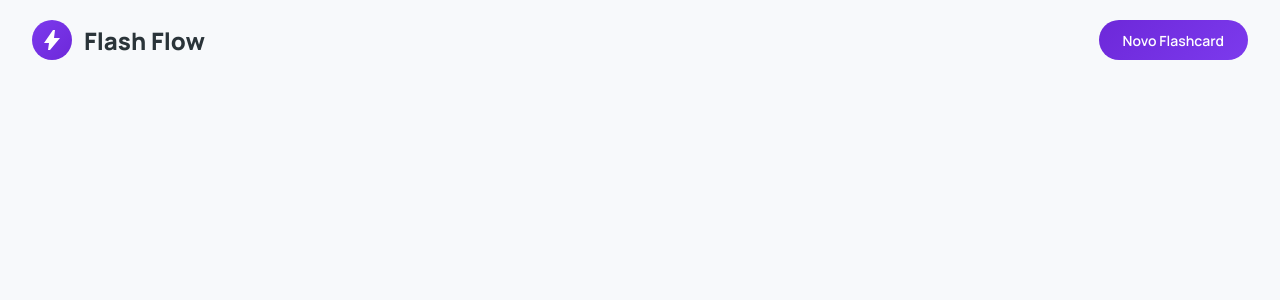
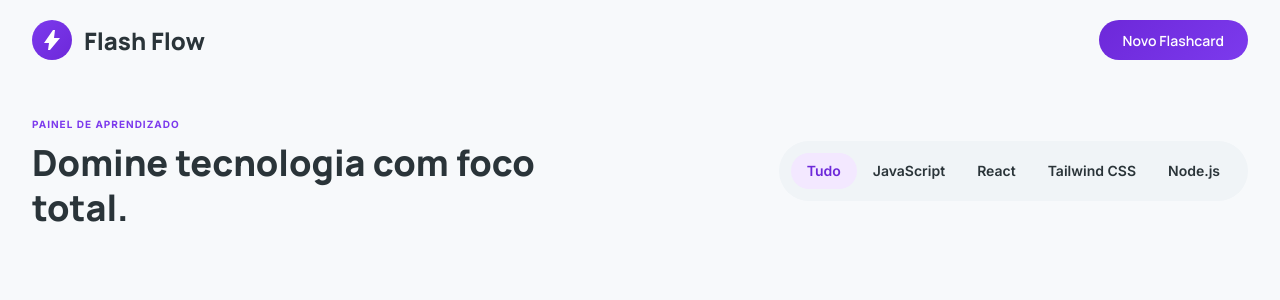
Before and after one commit to petersonmunuera/flash-flow, a React (Vite) app: page / in a window 1280 px wide. Shown: the top 300 px of the page. Built offline with nearby package versions, Linux system fonts and the light colour scheme.

Commit message:
feat: filter section

```diff
--- a/src/App.tsx
+++ b/src/App.tsx
@@ -1,10 +1,15 @@
+import { Header } from './components/Header'
+import { FilterSection } from './components/FilterSection'
+
 import './global.css'
-import { Header } from './components/Header'
 
 function App() {
   return (
     <>
       <Header />
+      <main>
+        <FilterSection />
+      </main>
     </>
   )
 }
--- /dev/null
+++ b/src/components/FilterSection/index.tsx
@@ -0,0 +1,33 @@
+import { useState } from 'react'
+import { categories } from '../consts'
+import style from './style.module.css'
+
+const filterOptions = ['Tudo', ...categories]
+
+export function FilterSection() {
+  const [selectedFilter, setSelectedFilter] = useState<string>('Tudo')
+
+  return (
+    <section className={style.container}>
+      <div className={style.info}>
+        <span>PAINEL DE APRENDIZADO</span>
+        <h1>Domine tecnologia com foco total.</h1>
+      </div>
+      <ul className={style.filters}>
+        {filterOptions.map(filterOption => {
+          const selectedClass = selectedFilter === filterOption ? style.selected : ''
+
+          return (
+            <li
+              className={selectedClass}
+              key={filterOption}
+              onClick={() => setSelectedFilter(filterOption)}
+            >
+              {filterOption}
+            </li>
+          )
+        })}
+      </ul>
+    </section>
+  )
+}
--- /dev/null
+++ b/src/components/FilterSection/style.module.css
@@ -0,0 +1,50 @@
+.container {
+  display: flex;
+  justify-content: space-between;
+  align-items: center;
+}
+
+.info {
+  max-width: 505px;
+
+  span {
+    font-size: 0.625rem;
+    font-weight: 700;
+    color: var(--purple-500);
+    letter-spacing: 0.063rem;
+  }
+
+  h1 {
+    margin-top: 0.5rem;
+    font-family: 'Manrope', sans-serif;
+    font-size: 2.25rem;
+    font-weight: 800;
+    line-height: 45px;
+  }
+}
+
+.filters {
+  list-style: none;
+  background-color: var(--gray-200);
+  border-radius: 999px;
+  padding: 0.75rem;
+  display: flex;
+
+  li {
+    padding: 0.5rem 1rem;
+    background-color: transparent;
+    font-size: 0.875rem;
+    line-height: 1.25rem;
+    font-weight: 600;
+    border-radius: 32px;
+    cursor: pointer;
+    transition: all 0.2s linear;
+    user-select: none;
+  }
+
+  .selected {
+    background-color: var(--purple-100);
+    color: var(--purple-600);
+    cursor: default;
+  }
+}
--- /dev/null
+++ b/src/components/consts.ts
@@ -0,0 +1,6 @@
+export const categories = [
+  'JavaScript',
+  'React',
+  'Tailwind CSS',
+  'Node.js'
+]
--- a/src/global.css
+++ b/src/global.css
@@ -23,6 +23,13 @@
   --red-500: #9E3F4E;
 }
 
+main {
+  display: flex;
+  flex-direction: column;
+  gap: 2rem;
+  padding: 2rem;
+}
+
 body {
   background-color: var(--gray-100);
   color: var(--gray-800);
```
